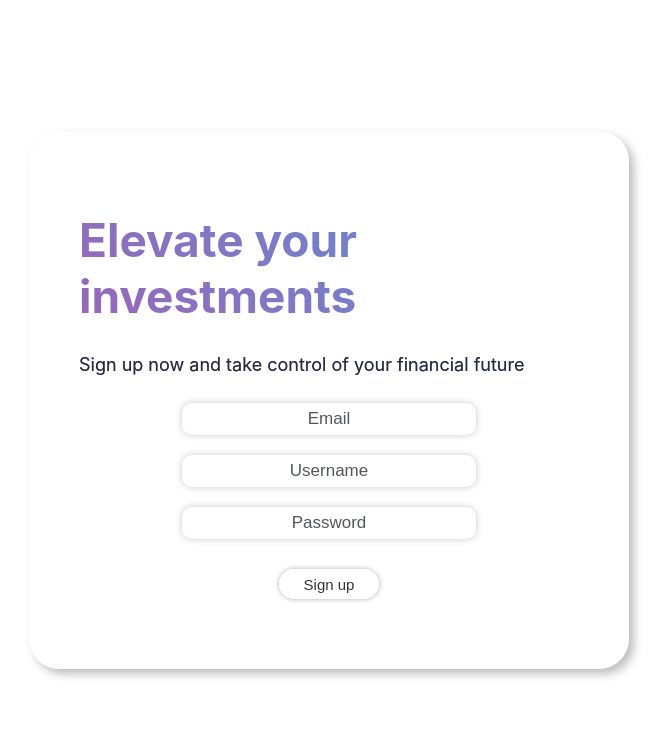
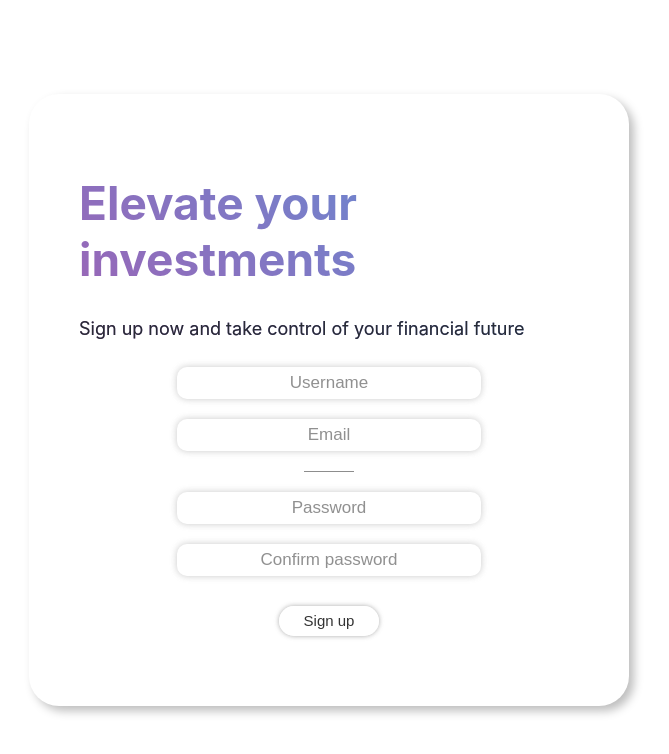
Before and after one commit to philipcoroiu/OnlyFin, a React (Create React App) app in the folder onlyfin-frontend/: page /register in a window 1280 px wide. Shown: the top 754 px of the page, without its empty margins (311-980 px from the left). Built offline with nearby package versions, Linux system fonts and the light colour scheme.

Commit message:
Register update
bug fixed

```diff
--- a/onlyfin-frontend/src/components/registration/Register.js
+++ b/onlyfin-frontend/src/components/registration/Register.js
@@ -2,12 +2,14 @@ import React, {useState} from 'react';
 import axios from 'axios';
 
 export default function Register() {
-    document.title ="Registration"
+    document.title = "Registration"
 
     const [email, setEmail] = useState('');
     const [username, setUsername] = useState('');
     const [password, setPassword] = useState('');
+    const [checkPassword, setCheckPassword] = useState('')
     const [error, setError] = useState(null);
+    const [showErrorMessage, setShowErrorMessage] = React.useState(false)
 
     function handleEmailChange(event) {
         setEmail(event.target.value);
@@ -21,11 +23,27 @@ export default function Register() {
         setPassword(event.target.value);
     }
 
+    function handleCheckPasswordChange(event) {
+        setCheckPassword(event.target.value);
+    }
+
+    function testToRegister(event) {
+        event.preventDefault()
+        console.log("im here")
+        if (password === checkPassword) {
+            console.log("im the same")
+            handleSubmit(event)
+        } else {
+            console.log("im not the same")
+            showErrorMessageForDuration(15000)
+        }
+    }
+
     function handleSubmit(event) {
         event.preventDefault();
         setError(null);
 
-        axios.post(process.env.REACT_APP_BACKEND_URL+'/register', {
+        axios.post(process.env.REACT_APP_BACKEND_URL + '/register', {
             email: email,
             username: username,
             password: password
@@ -36,21 +54,44 @@ export default function Register() {
             withCredentials: true
         })
             .then(response => {
-                window.location.href = process.env.REACT_APP_FRONTEND_URL+'/Login/';
+                window.location.href = process.env.REACT_APP_FRONTEND_URL + '/Login/';
             })
             .catch(error => {
                 setError(error.response.data.error);
             });
     }
 
+    function showErrorMessageForDuration(duration) {
+
+        console.log(username)
+
+        /* sets the showErrorMessage to true to show the error messages */
+        setShowErrorMessage(true);
+
+        /* sets timeout for the duration input and then sets the showErrorMessage to false */
+        setTimeout(() => {
+            setShowErrorMessage(false);
+        }, duration);
+    }
+
     return (
         <div className="register">
-            <form onSubmit={handleSubmit} className="register--holder">
+            <form onSubmit={testToRegister} className="register--holder">
                 <div className="register--title">
                     <h1>Elevate your investments</h1>
                     <p>Sign up now and take control of your financial future</p>
                 </div>
                 <div className="register--inputs--container">
+                    <input
+                        type="text"
+                        id="username"
+                        name="username"
+                        value={username}
+                        onChange={handleUsernameChange}
+                        placeholder="Username"
+                        required
+                        maxLength={25}
+                    />
 
                     <input
                         type="email"
@@ -60,29 +101,40 @@ export default function Register() {
                         onChange={handleEmailChange}
                         placeholder="Email"
                         required
+                        maxLength={50}
                     />
 
-                    <input
-                        type="text"
-                        id="username"
-                        name="username"
-                        value={username}
-                        onChange={handleUsernameChange}
-                        placeholder="Username"
-                        required
-                    />
+                    <div className="register-whitespace"></div>
                     <input
                         type="password"
-                        id="password"
+                        id="password1"
                         name="password"
                         value={password}
                         onChange={handlePasswordChange}
                         placeholder="Password"
-                        required/>
+                        required
+                        maxLength={55}
+                    />
+                    <input
+                        type="password"
+                        id="password2"
+                        name="password"
+                        value={checkPassword}
+                        onChange={handleCheckPasswordChange}
+                        placeholder="Confirm password"
+                        required
+                        maxLength={55}
+                    />
+
                 </div>
                 {error && <div>{error}</div>}
                 <button type="submit" className="register--submit">Sign up</button>
             </form>
+            {showErrorMessage && (
+                <div className="register-error-message">
+                    <p>Applied passwords are not the same</p>
+                </div>
+            )}
         </div>
     );
 }
--- a/onlyfin-frontend/src/style/index.css
+++ b/onlyfin-frontend/src/style/index.css
@@ -662,6 +662,17 @@ Register
     box-shadow: 5px 5px 10px #bebebe;
 }
 
+.register-error-message{
+    position: absolute;
+    top: 80%;
+    left:40.5%;
+    padding: 10px;
+}
+
+.register-error-message > p {
+    color: #ff0000;
+}
+
 .register--title {
     background: linear-gradient(45deg, #3bb273, #E1BC29, #e15554, #9569b9, #4d9de0);
     background-size: 400% 400%;
@@ -671,9 +682,17 @@ Register
     font-size: 23px;
 }
 
+.register--title:hover{
+    cursor: default;
+}
+
 .register--title > p {
     color: #282c34;
     font-size: 18px;
+}
+
+.register--title > p:hover{
+    cursor: default;
 }
 
 .register--inputs--container {
@@ -693,12 +712,14 @@ Register
     outline: none;
     font-size: 17px;
     text-align: center;
-    width: 290px;
+    width: 300px;
     height: 30px;
 }
 
-.register--inputs--container > input::placeholder {
-    color: #282c34;
+.register-whitespace{
+    margin: 10px;
+    width: 50px;
+    border-bottom: 0.5px solid #8d8d8d;
 }
 
 .register--submit {
```
